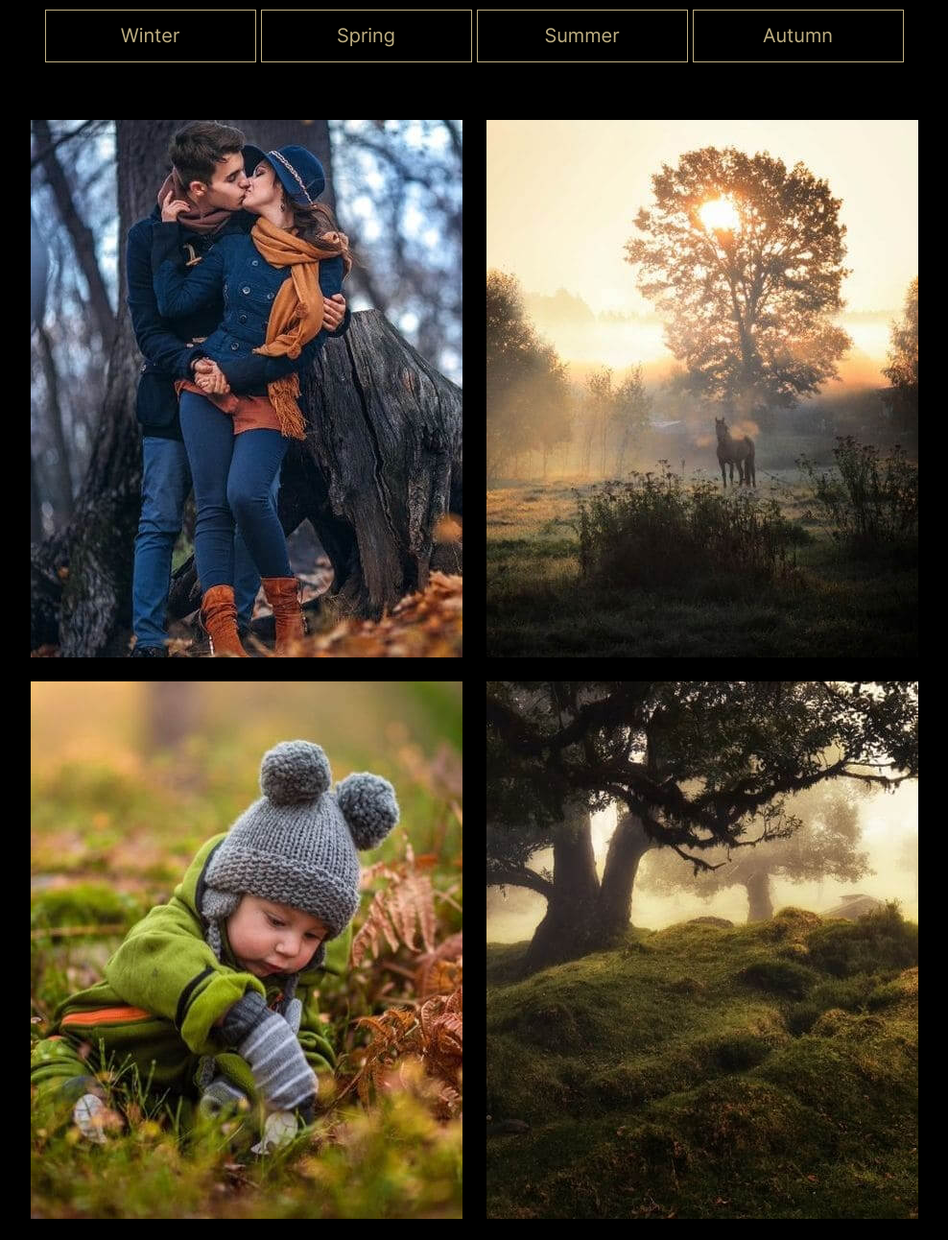
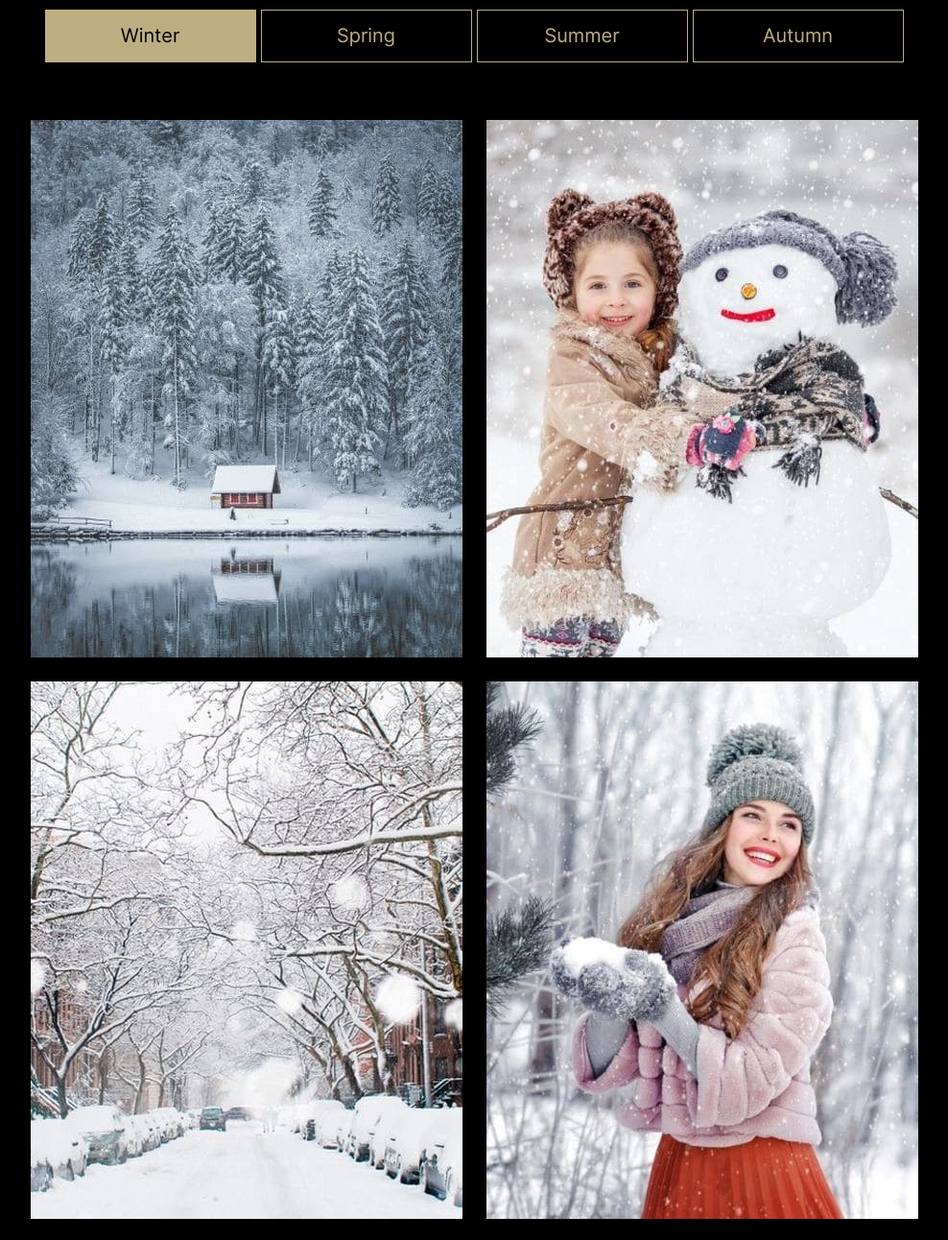
Before and after one commit to ProjectOnGitHub/portfolio-alexa, a plain HTML site: page portfolio/index.html in a window 1280 px wide. Shown: the part 1900-3192 px from the top of the page at 96% size, without its empty margins (146-1134 px from the left). Drawn offline with Linux system fonts and the light colour scheme; files whose address does not match are found by name.

Commit message:
refactor: refactor change images

```diff
--- a/portfolio/index.html
+++ b/portfolio/index.html
@@ -167,7 +167,7 @@
             <li class="portfolio__filter-item">
               <button
                 type="button"
-                class="portfolio__filter-button button hover-effect"
+                class="portfolio__filter-button button hover-effect active"
                 data-i18="winter"
               >
                 Winter
@@ -204,43 +204,43 @@
           <ul class="portfolio__list list">
             <li class="portfolio__list-item">
               <img
-                src="./assets/img/autumn-photo-1.jpg"
-                alt="Young lovers"
+                src="./assets/img/winter/1.jpg"
+                alt="Photo"
                 class="portfolio__photo"
               />
             </li>
             <li class="portfolio__list-item">
               <img
-                src="./assets/img/autumn-photo-2.jpg"
-                alt="Horse"
+                src="./assets/img/winter/2.jpg"
+                alt="Photo"
                 class="portfolio__photo"
               />
             </li>
             <li class="portfolio__list-item">
               <img
-                src="./assets/img/autumn-photo-3.jpg"
-                alt="Baby"
+                src="./assets/img/winter/3.jpg"
+                alt="Photo"
                 class="portfolio__photo"
               />
             </li>
             <li class="portfolio__list-item">
               <img
-                src="./assets/img/autumn-photo-4.jpg"
-                alt="Hill"
+                src="./assets/img/winter/4.jpg"
+                alt="Photo"
                 class="portfolio__photo"
               />
             </li>
             <li class="portfolio__list-item">
               <img
-                src="./assets/img/autumn-photo-5.jpg"
-                alt="Old lovers"
+                src="./assets/img/winter/5.jpg"
+                alt="Photo"
                 class="portfolio__photo"
               />
             </li>
             <li class="portfolio__list-item">
               <img
-                src="./assets/img/autumn-photo-6.jpg"
-                alt="Insta blogger"
+                src="./assets/img/winter/6.jpg"
+                alt="Photo"
                 class="portfolio__photo"
               />
             </li>
```
Also changed, not shown: portfolio/assets/img/autumn-photo-1.jpg (deleted), portfolio/assets/img/autumn-photo-2.jpg (deleted), portfolio/assets/img/autumn-photo-3.jpg (deleted), portfolio/assets/img/autumn-photo-4.jpg (deleted), portfolio/assets/img/autumn-photo-5.jpg (deleted), portfolio/assets/img/autumn-photo-6.jpg (deleted).
